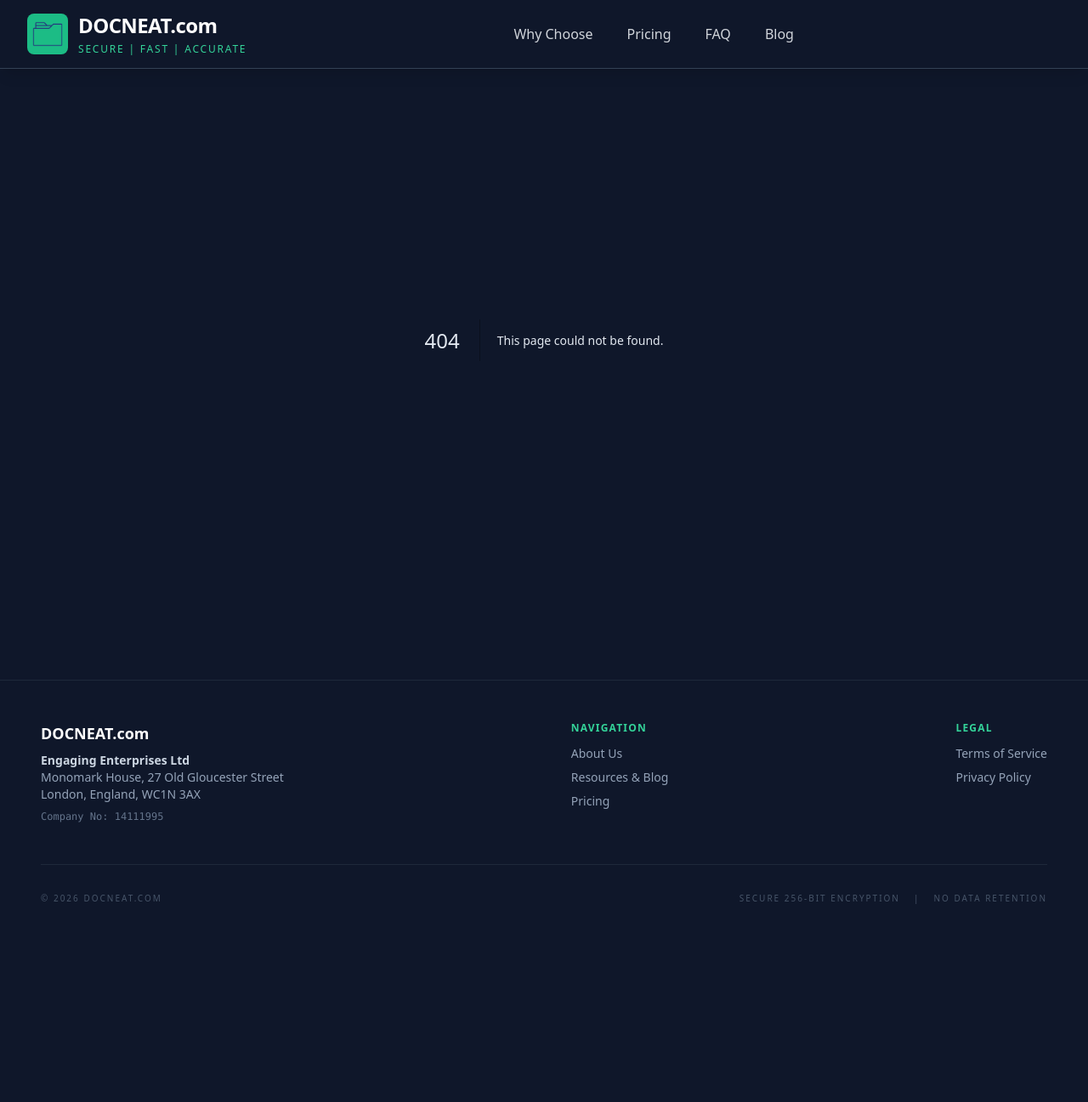
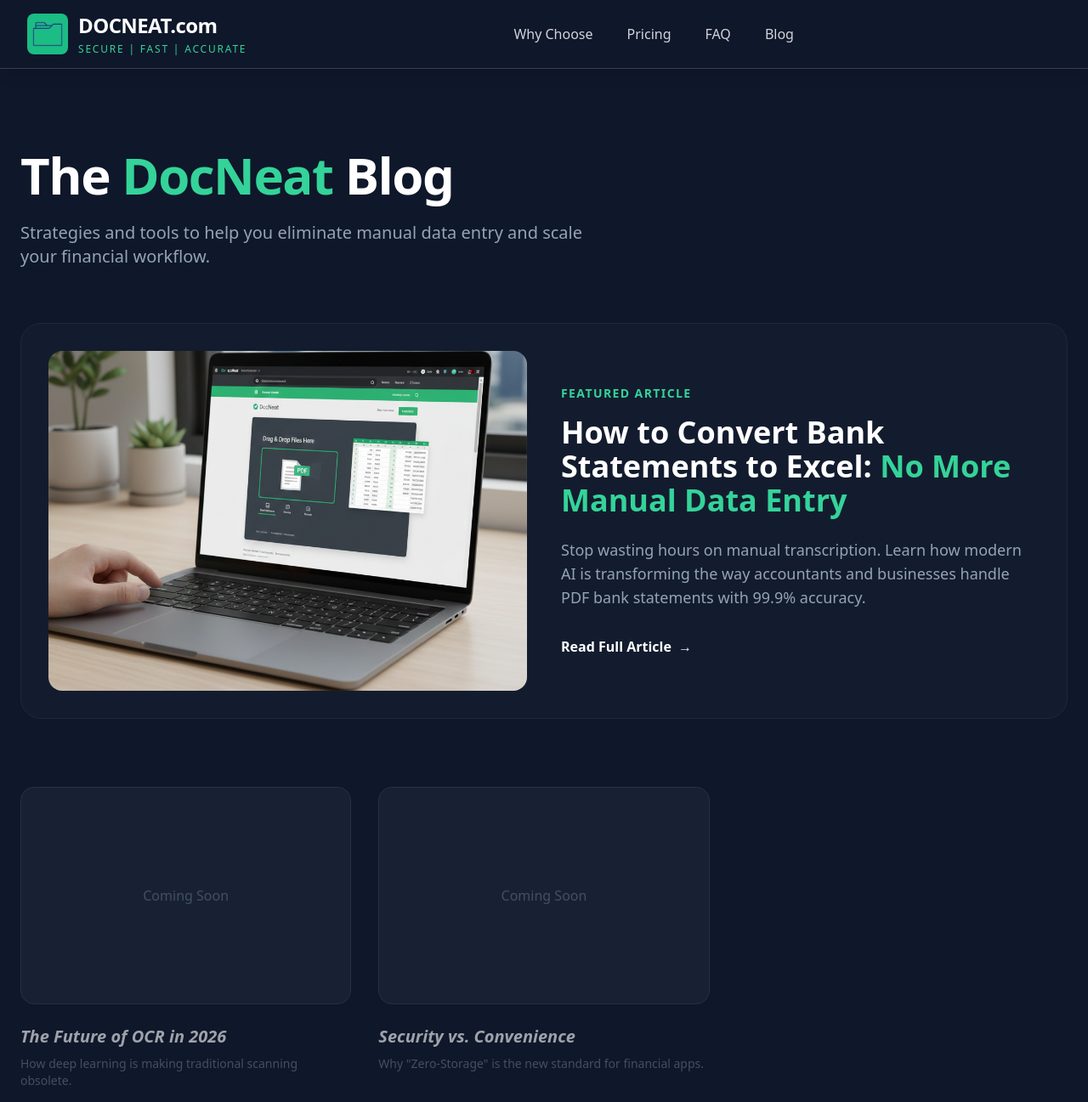
Before and after one commit to timarmstead/docneat-frontend, a Next.js app: page /blog in a window 1280 px wide. Before the commit this address had no page. Shown: the top 1297 px of the page at 85% size. Before the commit the page ends 1113 px from the top, so only its background shows below. Built offline with nearby package versions, Linux system fonts and the light colour scheme.

Commit message:
Create page.tsx

```diff
--- /dev/null
+++ b/app/blog/page.tsx
@@ -0,0 +1,94 @@
+import React from 'react';
+import Link from 'next/link';
+import Image from 'next/image';
+
+export const metadata = {
+  title: 'DocNeat Blog — Insights on Financial Automation & Data Security',
+  description: 'Expert advice on converting bank statements, automating bookkeeping, and keeping your financial data secure in a digital world.',
+};
+
+export default function BlogIndexPage() {
+  return (
+    <div className="min-h-screen bg-slate-900 pt-32 md:pt-44 pb-20">
+      <div className="max-w-7xl mx-auto px-6">
+
+        {/* Header Section */}
+        <div className="mb-16">
+          <h1 className="text-4xl md:text-6xl font-bold text-white tracking-tight mb-6">
+            The <span className="text-emerald-400">DocNeat</span> Blog
+          </h1>
+          <p className="text-xl text-slate-400 max-w-2xl">
+            Strategies and tools to help you eliminate manual data entry and scale your financial workflow.
+          </p>
+        </div>
+
+        {/* Featured Post - Linking to your created blog */}
+        <div className="relative group mb-20">
+          <Link href="/blog/convert-bank-statements-to-excel" className="grid lg:grid-cols-2 gap-10 items-center bg-slate-800/30 rounded-3xl p-8 border border-slate-800 hover:border-emerald-500/30 transition-all">
+            <div className="relative h-[300px] md:h-[400px] w-full overflow-hidden rounded-2xl">
+              <Image
+                src="/images/blog/bank-statement-to-excel.png"
+                alt="Bank Statement to Excel"
+                fill
+                className="object-cover group-hover:scale-105 transition-transform duration-500"
+              />
+            </div>
+            <div>
+              <span className="text-emerald-400 font-bold tracking-widest text-sm uppercase mb-4 block">Featured Article</span>
+              <h2 className="text-3xl md:text-4xl font-bold text-white mb-6 leading-tight group-hover:text-emerald-400 transition-colors">
+                How to Convert Bank Statements to Excel: <span className="text-emerald-400">No More Manual Data Entry</span>
+              </h2>
+              <p className="text-slate-400 text-lg mb-8 line-clamp-3">
+                Stop wasting hours on manual transcription. Learn how modern AI is transforming the way accountants and businesses handle PDF bank statements with 99.9% accuracy.
+              </p>
+              <div className="flex items-center text-white font-bold">
+                Read Full Article <span className="ml-2 group-hover:translate-x-2 transition-transform">→</span>
+              </div>
+            </div>
+          </Link>
+        </div>
+
+        {/* Grid for Future Posts (Placeholders) */}
+        <div className="grid md:grid-cols-2 lg:grid-cols-3 gap-8">
+
+          {/* Example of a 'Coming Soon' or Second Post */}
+          <div className="flex flex-col opacity-60">
+            <div className="bg-slate-800 h-64 rounded-2xl mb-6 flex items-center justify-center border border-slate-700">
+               <span className="text-slate-500 font-medium">Coming Soon</span>
+            </div>
+            <h3 className="text-xl font-bold text-white mb-2 italic text-slate-500">The Future of OCR in 2026</h3>
+            <p className="text-slate-500 text-sm">How deep learning is making traditional scanning obsolete.</p>
+          </div>
+
+          <div className="flex flex-col opacity-60">
+            <div className="bg-slate-800 h-64 rounded-2xl mb-6 flex items-center justify-center border border-slate-700">
+               <span className="text-slate-500 font-medium">Coming Soon</span>
+            </div>
+            <h3 className="text-xl font-bold text-white mb-2 italic text-slate-500">Security vs. Convenience</h3>
+            <p className="text-slate-500 text-sm">Why "Zero-Storage" is the new standard for financial apps.</p>
+          </div>
+
+        </div>
+
+        {/* Newsletter / CTA */}
+        <div className="mt-32 p-12 rounded-3xl bg-slate-800/40 border border-slate-800 text-center">
+          <h2 className="text-2xl md:text-3xl font-bold text-white mb-4">Want more productivity tips?</h2>
+          <p className="text-slate-400 mb-8 max-w-xl mx-auto">
+            Get our latest insights on financial automation delivered straight to your inbox.
+          </p>
+          <div className="flex flex-col sm:flex-row gap-4 justify-center max-w-md mx-auto">
+            <input
+              type="email"
+              placeholder="Enter your email"
+              className="bg-slate-900 border border-slate-700 rounded-xl px-6 py-3 text-white focus:outline-none focus:border-emerald-500 transition-colors flex-1"
+            />
+            <button className="bg-emerald-500 hover:bg-emerald-600 text-white font-bold py-3 px-8 rounded-xl transition-all active:scale-95">
+              Subscribe
+            </button>
+          </div>
+        </div>
+
+      </div>
+    </div>
+  );
+}
```
